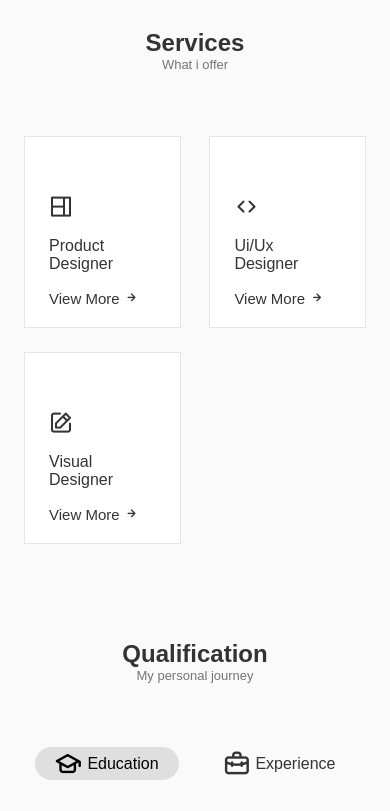
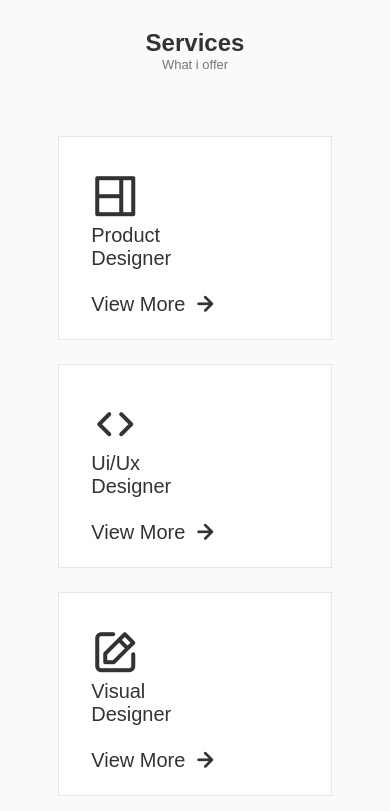
Before and after one commit to adnan2188/my_portfolio, a React (Vite) app: page / in a window 390 px wide. Shown: the part 2300-3111 px from the top of the page. Built offline with nearby package versions, Linux system fonts and the light colour scheme.

Commit message:
cards style edit

```diff
--- a/src/components/sevices/Services.css
+++ b/src/components/sevices/Services.css
@@ -34,7 +34,7 @@
 }
 
 .services_button-icon {
-    font-size: 1rem;
+    font-size: 2rem;
     transform: 0.3s;
 }
 
@@ -143,6 +143,29 @@
 @media screen and (max-width:768px) {}
 
 @media screen and (max-width:576px) {
+    .services_icon {
+        font-size: 3rem;
+        /* text-align: right; */
+        margin-bottom: 0px;
+    }
+
+    .services_button {
+        font-size: 1.25rem;
+    }
+
+    .services_container {
+        grid-template-columns: repeat(1, 80%);
+    }
+
+    .services_content {
+        /* padding: 6rem 0 2rem 2.5rem; */
+        padding: 2rem 2rem 1rem;
+    }
+
+    .services_title {
+        font-size: var(--h2-font-size);
+    }
+
     .services_modal-content {
         padding: 4.5rem 1.5rem 2.5rem;
     }
```
